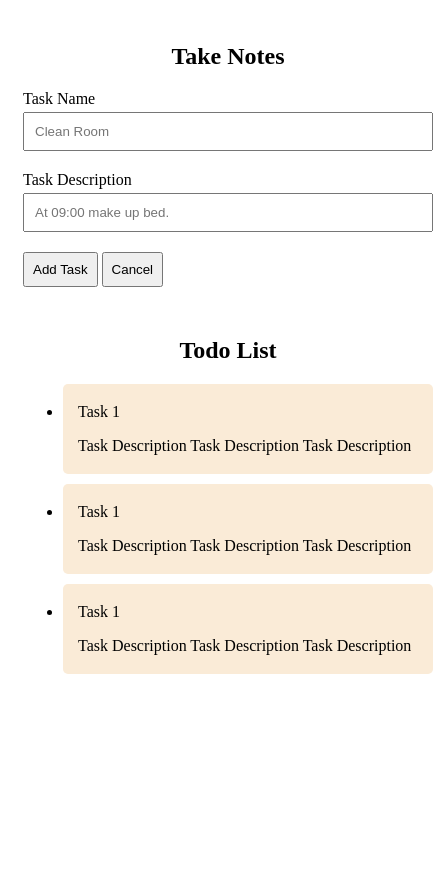
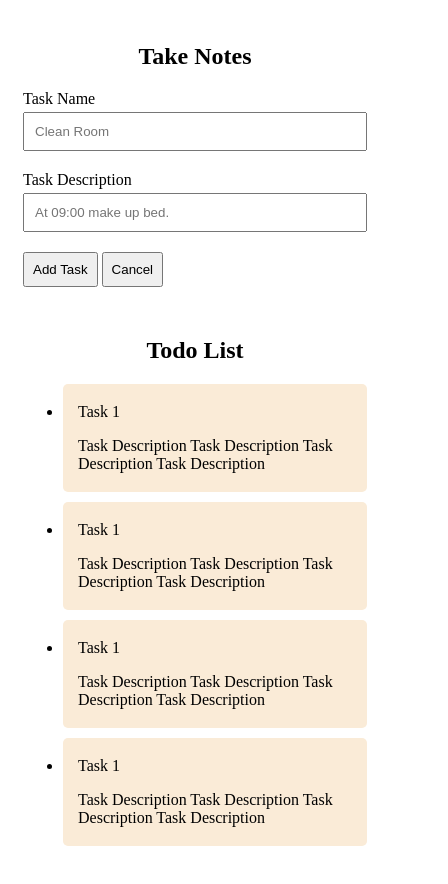
Before and after one commit to sonwabileIT/note-taking-app, a plain HTML site: page index.html in a window 390 px wide. Shown: the whole page, 448 px wide, since content can reach past the window. Before the commit the page ends 844 px from the top, so only its background shows below. Drawn offline with Linux system fonts and the light colour scheme.

Commit message:
feat: add responsive layout

```diff
--- a/index.html
+++ b/index.html
@@ -2,9 +2,10 @@
 <head>
     <title>Note Taking App</title>
     <link rel="stylesheet" href="styles.css"></style>
+    <meta name="viewport" content="width=device-width, initial-scale=1.0">
 </head>
 <body>
-    <div id="">
+    <div id="side">
         <section>
 
             <h2>Take Notes</h2>
@@ -29,15 +30,19 @@
             <ul>
                 <li id="taskTextbox">
                     <p>Task 1</p>
-                    <p>Task Description Task Description Task Description</p>
+                    <p>Task Description Task Description Task Description Task Description</p>
                 </li>
                 <li id="taskTextbox">
                     <p>Task 1</p>
-                    <p>Task Description Task Description Task Description</p>
+                    <p>Task Description Task Description Task Description Task Description</p>
                 </li>
                 <li id="taskTextbox">
                     <p>Task 1</p>
-                    <p>Task Description Task Description Task Description</p>
+                    <p>Task Description Task Description Task Description Task Description</p>
+                </li>
+                <li id="taskTextbox">
+                    <p>Task 1</p>
+                    <p>Task Description Task Description Task Description Task Description</p>
                 </li>
             </ul>
         </section>
--- a/styles.css
+++ b/styles.css
@@ -13,13 +13,14 @@ input {
 
 #side {
     display:flex;
-    margin-right: 8px;
+    /* margin-right: 8px; */
 }
 
 section {
     /* margin-right: 20px; */
     padding:15px;
-    width: 410px;
+    /* min-width: 440px; */
+    /* max-width: 480px; */
 }
 
 button {
@@ -39,3 +40,9 @@ button {
 h2 {
     text-align: center;
 }
+
+@media (max-width: 700px){
+    #side {
+        flex-direction: column;
+    }
+}
```
